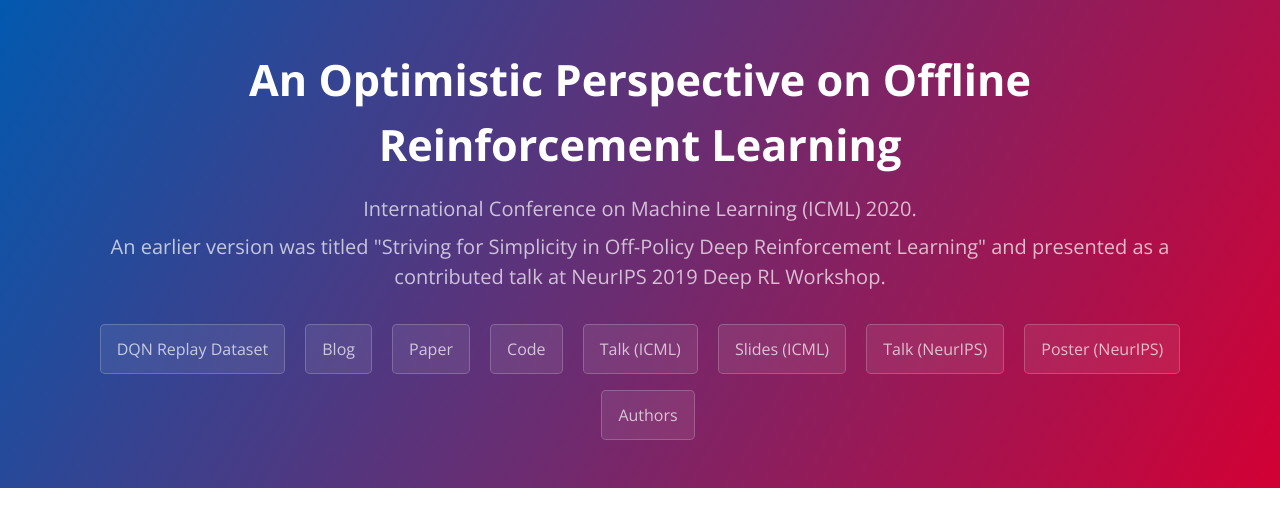
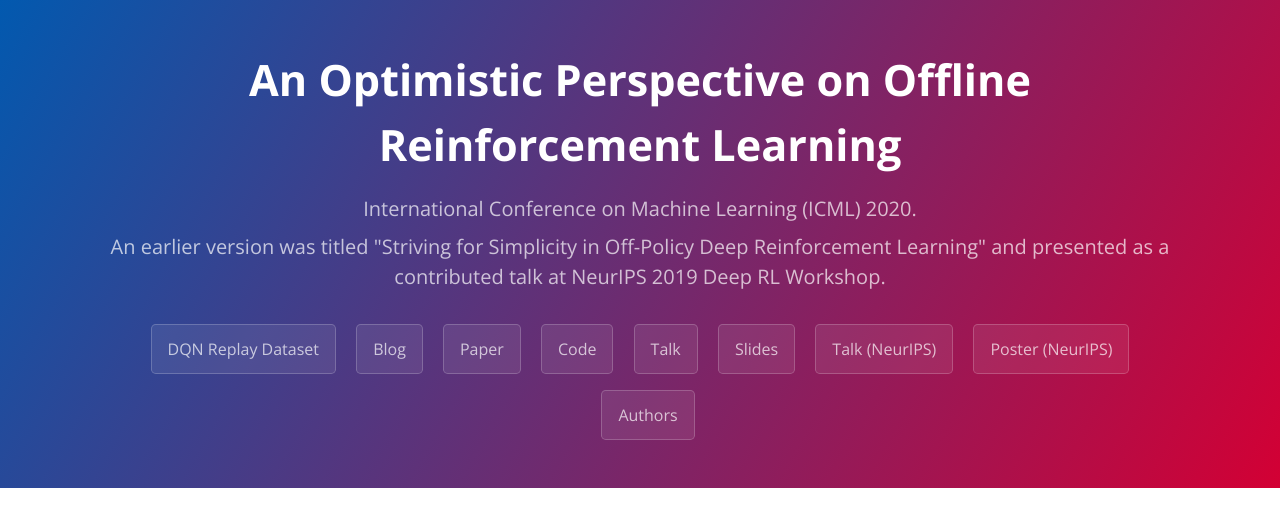
Before and after one commit to satbird/satbird.github.io, a Jekyll site: the page built from index.md, in a window 1280 px wide and 900 px high, cut to the strip 0-513 px from the top of the window. Built offline with Jekyll 4.4.1, drawn with Linux system fonts in a browser that asks for light colours.

Commit message:
Update _config.yml

```diff
--- a/_config.yml
+++ b/_config.yml
@@ -8,8 +8,8 @@ buttons:
   Blog: https://ai.googleblog.com/2020/04/an-optimistic-perspective-on-offline.html
   Paper: 'https://arxiv.org/pdf/1907.04543.pdf'
   Code: 'https://github.com/google-research/batch_rl'
-  Talk (ICML): 'https://icml.cc/virtual/2020/poster/6643'
-  Slides (ICML): 'https://docs.google.com/presentation/d/1ROltXr6FIeYKrnGl0tKHGWI0pL4Zo8CnvAK2-cdpQyY/edit?usp=sharing'
+  Talk: 'https://icml.cc/virtual/2020/poster/6643'
+  Slides: 'https://docs.google.com/presentation/d/1ROltXr6FIeYKrnGl0tKHGWI0pL4Zo8CnvAK2-cdpQyY/edit?usp=sharing'
   Talk (NeurIPS): 'https://slideslive.com/38922701/contributed-talk-striving-for-simplicity-in-offpolicy-deep-reinforcement-learning'
   Poster (NeurIPS): 'pdfs/neurips_drl_poster.pdf'
   Authors: '#authors'
```
